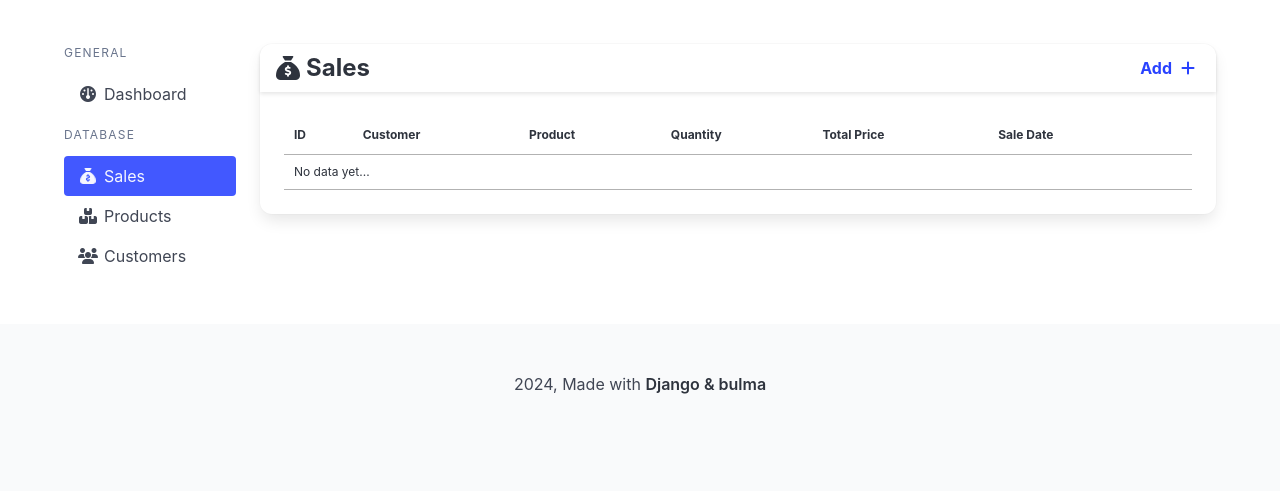
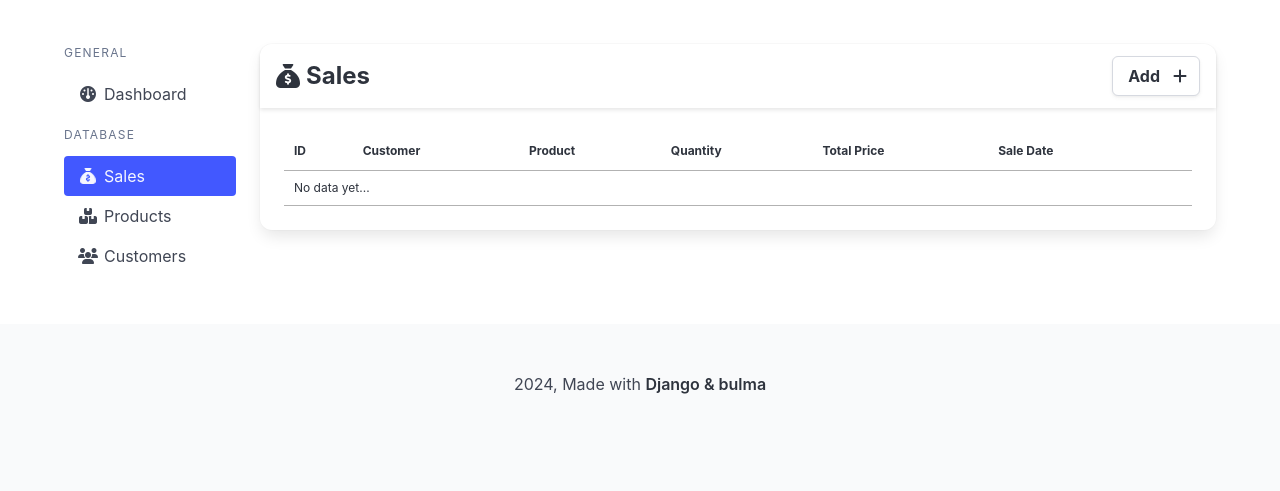
Before and after one commit to Jaysnvith/sales_prototype, a Django app: page /sales/sale/ in a window 1280 px wide. Shown: the part 56-547 px from the top of the page. Run offline with Django 5.2, Linux system fonts and the light colour scheme; the visitor is signed in with stand-in values (Sample User, id 1); data that the repository does not hold is empty; some libraries are stand-ins or nearby versions.

Commit message:
Disable delete, add and edit button according to privileges

```diff
--- a/sales_api/templates/sales_api/sales_customer.html
+++ b/sales_api/templates/sales_api/sales_customer.html
@@ -14,7 +14,7 @@
       <span>Customers</span>
     </span>
     <div class="card-header-icon">
-      <a class="is-colorized has-text-weight-bold" href="{% url "sales_api:customeradd" %}">
+      <a class="button has-text-weight-bold" {% if user.is_superuser %} href="{% url "sales_api:customeradd" %}" {% else %} disabled {% endif %}>
         <span class="icon-text">
           <span>Add</span>
           <span class="icon"><i class="fas fa-plus"></i></span>
@@ -47,12 +47,12 @@
           <td>
             <div class="field has-addons">
               <p class="control">
-                <a class="button is-small is-success" href="/sales/customer/item_{{ item.id }}">
+                <a class="button is-small is-success" {% if user.is_superuser %} href="/sales/customer/item_{{ item.id }}" {% else %} disabled {% endif %}>
                   <i class="fa-solid fa-pen-to-square"></i>
                 </a>
               </p>
               <p class="control">
-                <button class="button is-small is-danger modal-button" data-id="{{ item.id }}" data-name="{{ item.first_name }} {{ item.last_name }}">
+                <button class="button is-small is-danger modal-button" {% if user.is_superuser %} data-id="{{ item.id }}" data-name="{{ item.first_name }} {{ item.last_name }}" {% else %} disabled {% endif %}>
                   <i class="fa-solid fa-eraser"></i>
                 </button>
               </p>
--- a/sales_api/templates/sales_api/sales_product.html
+++ b/sales_api/templates/sales_api/sales_product.html
@@ -14,7 +14,7 @@
       <span>Products</span>
     </span>
     <div class="card-header-icon">
-      <a class="is-colorized has-text-weight-bold" href="{% url 'sales_api:productadd' %}">
+      <a class="button has-text-weight-bold" {% if user.is_superuser %} href="{% url 'sales_api:productadd' %}" {% else %} disabled {% endif %}>
         <span class="icon-text">
           <span>Add</span>
           <span class="icon"><i class="fas fa-plus"></i></span>
@@ -45,12 +45,12 @@
           <td>
             <div class="field has-addons">
               <p class="control">
-                <a class="button is-small is-success" href="/sales/product/item_{{ item.id }}">
+                <a class="button is-small is-success" {% if user.is_superuser %} href="/sales/product/item_{{ item.id }}" {% else %} disabled {% endif %}>
                   <i class="fa-solid fa-pen-to-square"></i>
                 </a>
               </p>
               <p class="control">
-                <button class="button is-small is-danger modal-button" data-id="{{ item.id }}" data-name="{{ item.name }}">
+                <button class="button is-small is-danger modal-button" {% if user.is_superuser %} data-id="{{ item.id }}" data-name="{{ item.name }}" {% else %} disabled {% endif %}>
                   <i class="fa-solid fa-eraser"></i>
                 </button>
               </p>
--- a/sales_api/templates/sales_api/sales_sale.html
+++ b/sales_api/templates/sales_api/sales_sale.html
@@ -14,7 +14,7 @@
       <span>Sales</span>
     </span>
     <div class="card-header-icon">
-      <a class="is-colorized has-text-weight-bold" href="{% url 'sales_api:saleadd' %}">
+      <a class="button has-text-weight-bold" {% if user.is_superuser %} href="{% url 'sales_api:saleadd' %}" {% else %} disabled {% endif %}>
         <span class="icon-text">
           <span>Add</span>
           <span class="icon"><i class="fas fa-plus"></i></span>
@@ -49,12 +49,12 @@
           <td>
             <div class="field has-addons">
               <p class="control">
-                <a class="button is-small is-success" href="/sales/sale/item_{{ item.id }}">
+                <a class="button is-small is-success" {% if user.is_superuser %} href="/sales/sale/item_{{ item.id }}" {% else %} disabled {% endif %}>
                   <i class="fa-solid fa-pen-to-square"></i>
                 </a>
               </p>
               <p class="control">
-                <button class="button is-small is-danger modal-button" data-id="{{ item.id }}" data-name="Sale of {{ item.product }} to {{ item.customer }}">
+                <button class="button is-small is-danger modal-button" {% if user.is_superuser %} data-id="{{ item.id }}" data-name="Sale of {{ item.product }} to {{ item.customer }}" {% else %} disabled {% endif %}>
                   <i class="fa-solid fa-eraser"></i>
                 </button>
               </p>
```
